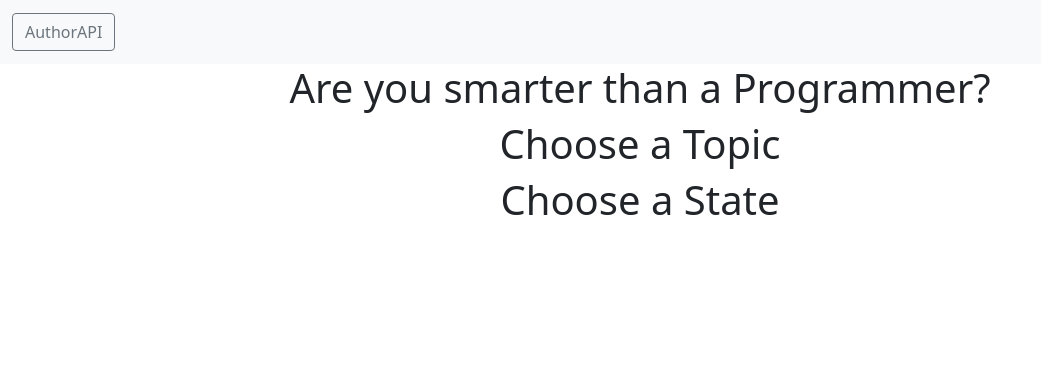
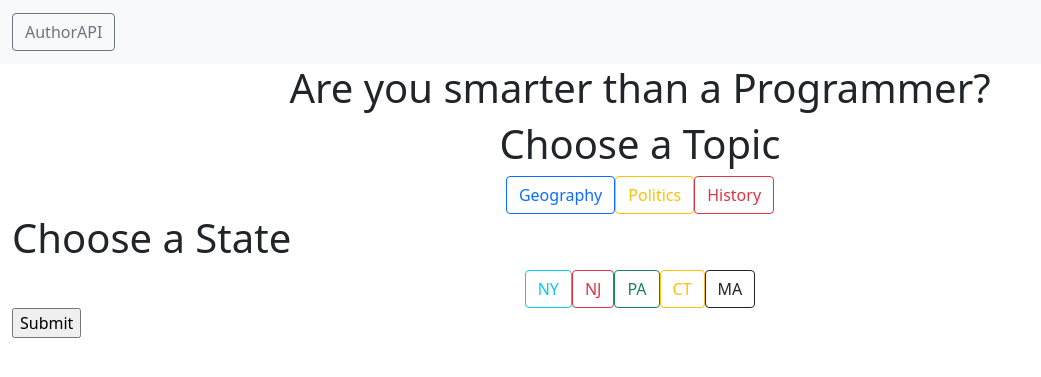
Before and after one commit to david-johnson-lrn/djApp, a PHP site: page / in a window 1280 px wide. Shown: the top 377 px of the page, without its empty margins (0-1041 px from the left). Run offline with PHP 8.4, Linux system fonts and the light colour scheme.

```diff
--- /dev/null
+++ b/index.js
@@ -0,0 +1,23 @@
+$(document).ready(function () {
+
+
+    $('button').on("click", function () {
+
+
+        console.log($(this).attr('name'));
+        console.log($(this).val())
+
+
+        if ($(this).attr('name') === 'topic') {
+            $("#topic").val($(this).val())
+        } else {
+            $("#state").val($(this).val())
+        }
+
+
+    })
+
+
+
+
+})
--- a/index.php
+++ b/index.php
@@ -46,15 +46,63 @@
         <div class="col d-flex justify-content-center">
 
             <h1> Choose a Topic</h1>
+
         </div>
+
         <div class="col d-flex justify-content-center">
 
-            <h1> Choose a State</h1>
+
+            <button type="button" name="topic" class="btn btn-outline-primary" value="Geography">Geography</button>
+            <button type="button" name="topic" class="btn btn-outline-warning" value="Politics">Politics</button>
+            <button type="button" name="topic" class="btn btn-outline-danger" value="History">History</button>
+
+
+
         </div>
 
 
 
-    </div>
+
+        <h1> Choose a State</h1>
+
+
+
+
+        <div class="col d-flex justify-content-center">
+
+            <button type="button" name="state" value="NY" class="btn btn-outline-info">NY</button>
+            <button type="button" name="state" value="NJ" class="btn btn-outline-danger">NJ</button>
+            <button type="button" name="state" value="PA" class="btn btn-outline-success">PA</button>
+            <button type="button" name="state" value="CT" class="btn btn-outline-warning">CT</button>
+            <button type="button" name="state" value="MA" class="btn btn-outline-dark">MA</button>
+
+        </div>
+
+
+
+
+
+        <form method="GET">
+            <input type="text" id="topic" name="first" style="display:none;">
+            <input type="text" id="state" name="last" style="display:none;">
+            <input type="submit">
+        </form>
+        <!-- http://localhost:8001/index.php?first=&last= -->
+
+
+
+
+
+
+
+
+
 </body>
 
+<script src="https://code.jquery.com/jquery-3.6.0.min.js" integrity="sha256-/xUj+3OJU5yExlq6GSYGSHk7tPXikynS7ogEvDej/m4=" crossorigin="anonymous"></script>
+<script src="/index.js">
+    //need to get values from button clicks to send to another file to make API call of ItemsAPI assessment player
+</script>
+
+
 </html>
```
